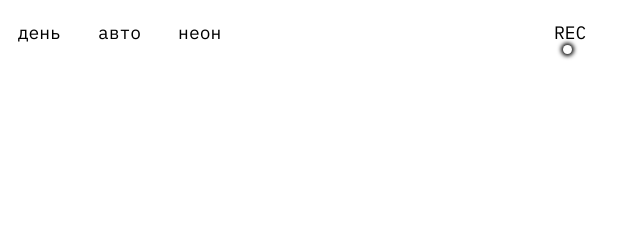
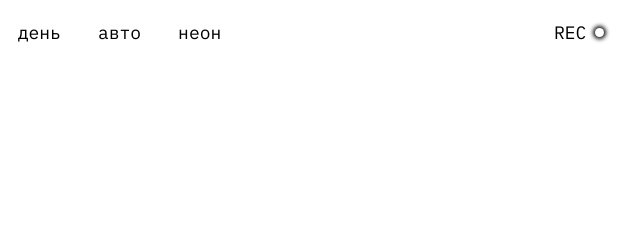
Before and after one commit to alicevdr/slozhno-sosredotochitsya-fd, a plain HTML site: page index.html in a window 1280 px wide. Shown: the top 240 px of the page, 519-1159 px from the left. Drawn offline with Linux system fonts and the light colour scheme.

Commit message:
коммит первый борьба с несоответствием с макетом

```diff
--- a/styles/dark.css
+++ b/styles/dark.css
@@ -17,13 +17,12 @@
   --menu-button-color: #FF0070;
   --border-color: rgb(255, 0, 122);
   --rec-color: #FF0070;
-  --display-rec: flex;
   --description-text: #F1B2CE;
   --hover-color: rgb(255, 0, 112 , 0.4);
 }
 
 .decorative-rec-icon {
-  display: var(--display-rec);
+  display: flex;
   color: var(--rec-color);
   padding-top: 10px;
   align-items: center;
```
